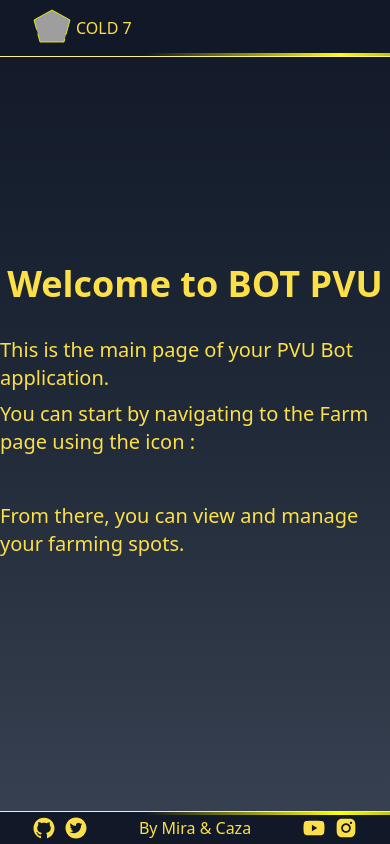
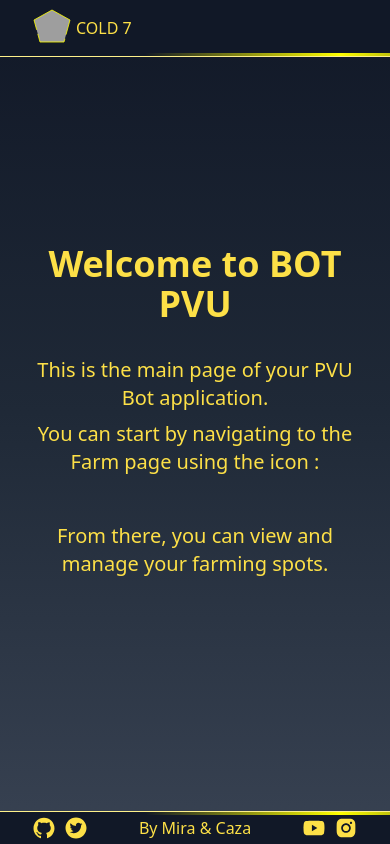
Before and after one commit to TPMira/sitepvu, a Next.js app: page / in a window 390 px wide. Built offline with nearby package versions, Linux system fonts and the light colour scheme; grey boxes are pictures that could not be loaded; some icons are missing.

Commit message:
att responsive

```diff
--- a/pages/index.tsx
+++ b/pages/index.tsx
@@ -31,10 +31,10 @@ const Index: React.FC = () => {
 
 
             <motion.div
-              className="flex flex-col justify-center items-center h-[97.5vh] bg-gradient-to-t from-gray-700 via-gray-800 to-gray-900"
+              className="flex flex-col justify-center items-center h-[97.5vh] bg-gradient-to-t from-gray-700 via-gray-800 to-gray-900 max-sm:px-8 text-center"
 
             >
-              <motion.h1 className="text-4xl font-bold text-yellow-300 mb-8">Welcome to BOT PVU</motion.h1>
+              <motion.h1 className="text-4xl font-bold text-yellow-300 mb-8 ">Welcome to BOT PVU</motion.h1>
               <motion.p className="text-xl text-yellow-300">This is the main page of your PVU Bot application.</motion.p>
               <motion.p className="text-xl text-yellow-300 mt-2">You can start by navigating to the Farm page using the icon :</motion.p>
               <Link href='/farm' className='text-yellow-300'>
```
